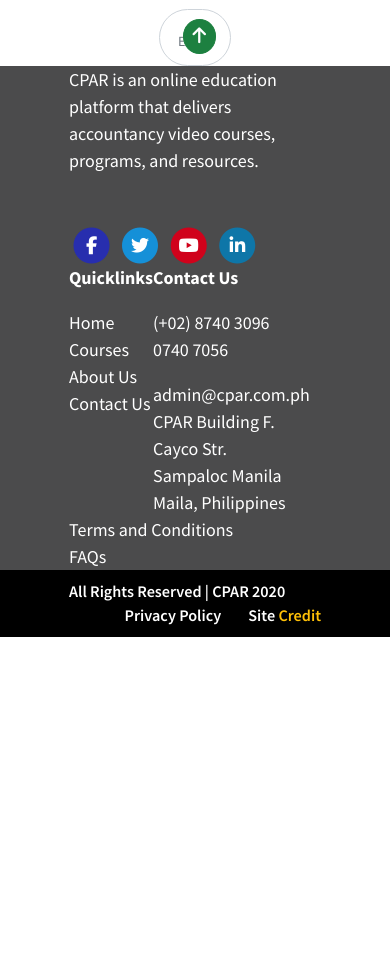
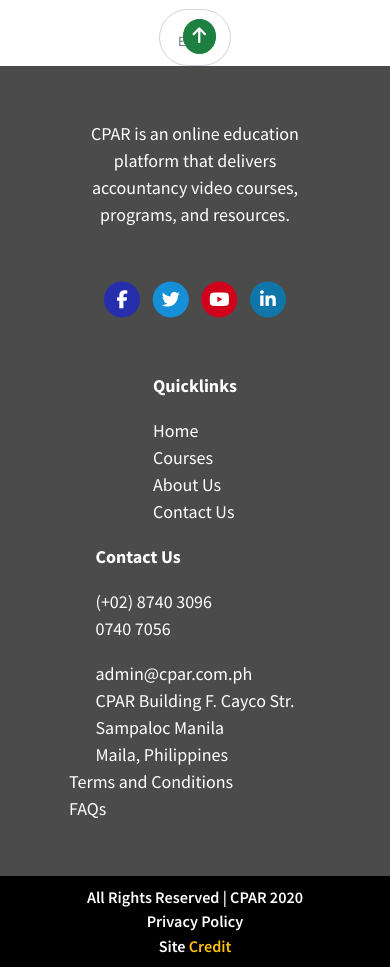
Before and after one commit to perezjoyce/facebook-chat-test, a website: page home.html in a window 390 px wide. Shown: the part 10240-11207 px from the top of the page. Before the commit the page ends 10877 px from the top, so only its background shows below. Drawn offline with nearby package versions, Linux system fonts and the light colour scheme; files that its build step writes are made by us from their sources.

```diff
--- a/assets/css/style.scss
+++ b/assets/css/style.scss
@@ -69,7 +69,7 @@
   .col {
     margin-top: 1.5rem;
     height: 12.5rem;
-    background: url(https://res.cloudinary.com/dofqonp6x/image/upload/v1597766288/cpar/8252a921485945731c80edb2c6e07bc0_jmr3to.jpg);
+    background: url(https://res.cloudinary.com/dofqonp6x/image/upload/v1597990730/cpar/banner_zfasys.jpg);
     background-repeat: no-repeat;
     background-size: cover;
     background-position-y: 60%;
--- a/home.html
+++ b/home.html
@@ -412,8 +412,8 @@
     </div>
 
     <footer class="container-fluid">
-        <div class="row bg-black-70 px-5 h-100 d-flex align-items-center">
-            <div class="col col-12 col-lg-3 d-flex flex-column align-items-start">
+        <div class="row bg-black-70 p-5 h-100 d-flex align-items-center">
+            <div class="col col-12 col-lg-3 d-flex flex-column align-items-center align-items-md-start text-center text-md-left mb-5 mb-lg-0">
                 <p class="mb-5">CPAR is an online education platform that delivers accountancy video courses, programs, and resources.</p>
 
                 <div class="social-media-links">
@@ -435,7 +435,8 @@
                     </span>
                 </div>
             </div>
-            <div class="col col-12 col-lg-6 d-flex flex-row align-items-start justify-content-around">
+
+            <div class="col col-12 col-lg-6 d-flex flex-column flex-md-row align-items-center align-items-md-start justify-content-around">
                 <div>
                     <p class="font-weight-bold">Quicklinks</p>
                     <ul type="none" class="pl-0">
@@ -463,17 +464,18 @@
                     </ul>
                 </div>
             </div>
-            <div class="col col-12 col-lg-3 d-flex flex-column align-items-start">
+
+            <div class="col col-12 col-lg-3 d-flex flex-column align-items-lg-start">
                 <a href="#">Terms and Conditions</a>
                 <a href="#">FAQs</a>
             </div>
         </div>
         <div class="row bg-black py-2 px-5">
-            <div class="col col-12 col-md-6 d-flex justify-content-start align-items-center">
+            <div class="col col-12 col-md-6 d-flex flex-column flex-md-row justify-content-center justify-content-lg-start align-items-center">
                 <p class="mb-0">All Rights Reserved | CPAR 2020</p>
             </div>
-            <div class="col col-12 col-md-6 d-flex justify-content-end align-items-center">
-                <a href="#" class="pr-4">Privacy Policy</a>
+            <div class="col col-12 col-md-6 d-flex flex-column flex-md-row justify-content-center justify-content-lg-end align-items-center">
+                <a href="#" class="pr-0 pr-md-4">Privacy Policy</a>
                 <a href="#">Site <span class="text-warning">Credit</span></a>
             </div>
         </div>
```
Also changed, not shown: index.html (+2 -2 lines), assets/css/style.css.
